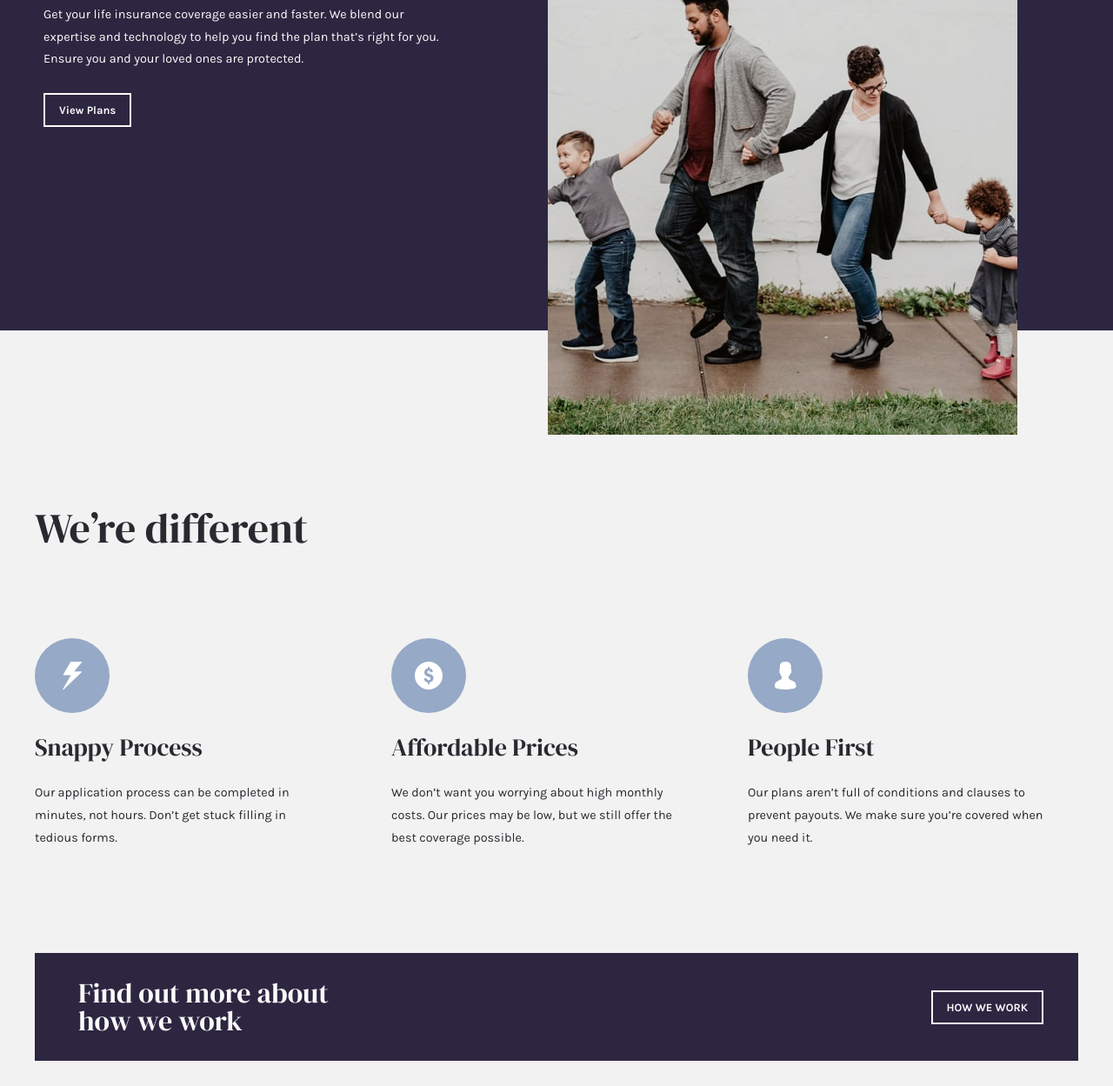
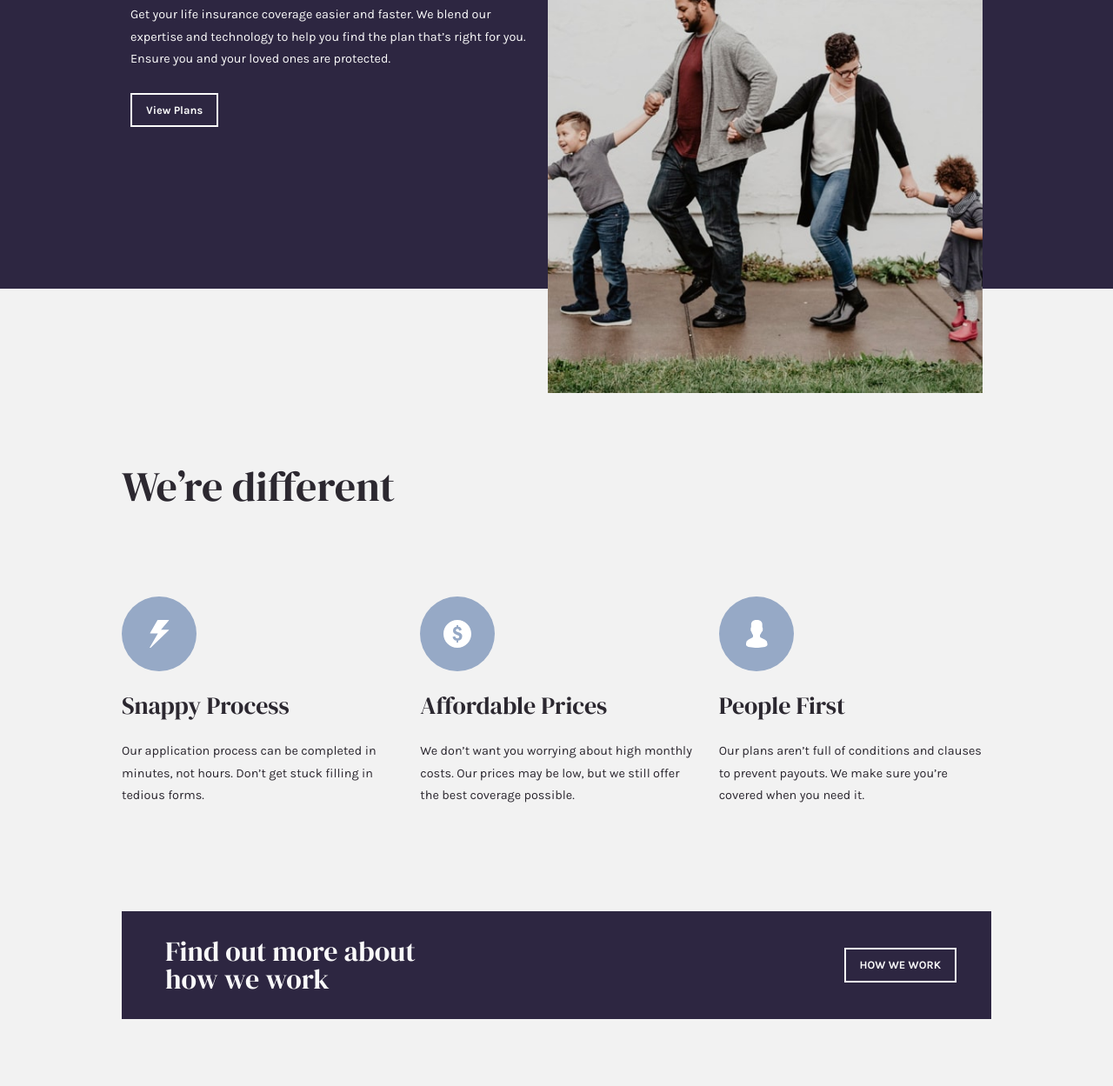
Before and after one commit to FelipeAmorimDev/Insure-landing-page, a plain HTML site: page index.html in a window 1280 px wide. Shown: the part 305-1554 px from the top of the page at 87% size. Drawn offline with Linux system fonts and the light colour scheme.

Commit message:
Corrigido alguns bug

```diff
--- a/css/gerais/footer.css
+++ b/css/gerais/footer.css
@@ -3,7 +3,7 @@
 }
 
 .footer-container{
-  max-width: 1200px;
+  max-width: 1000px;
   margin: 0 auto;
   padding: 20px;
   gap: 40px;
--- a/css/gerais/header.css
+++ b/css/gerais/header.css
@@ -3,7 +3,7 @@
 }
 
 .header-container{
-  max-width: 1200px;
+  max-width: 1000px;
   margin: 0 auto;
   display: flex;
   justify-content: space-between;
--- a/css/home/section-aboutus.css
+++ b/css/home/section-aboutus.css
@@ -1,6 +1,6 @@
 .section-aboutus{
   display: grid;
-  max-width: 1200px;
+  max-width: 1000px;
   margin: 0 auto 100px;
   gap: 100px;
   padding: 20px;
--- a/css/home/section-principal.css
+++ b/css/home/section-principal.css
@@ -6,7 +6,7 @@
 }
 
 .principal-container{
-  max-width: 1200px;
+  max-width: 1000px;
   margin: 0 auto;
   display: grid;
   grid-template-columns: repeat(2,1fr);
--- a/css/home/section-wework.css
+++ b/css/home/section-wework.css
@@ -1,7 +1,7 @@
 .about-us-more{
   background-color: var(--cor-3);
   display: flex;
-  max-width: 1200px;
+  max-width: 1000px;
   margin: 0 auto;
   padding: 30px 0;
   box-sizing: border-box;
```
